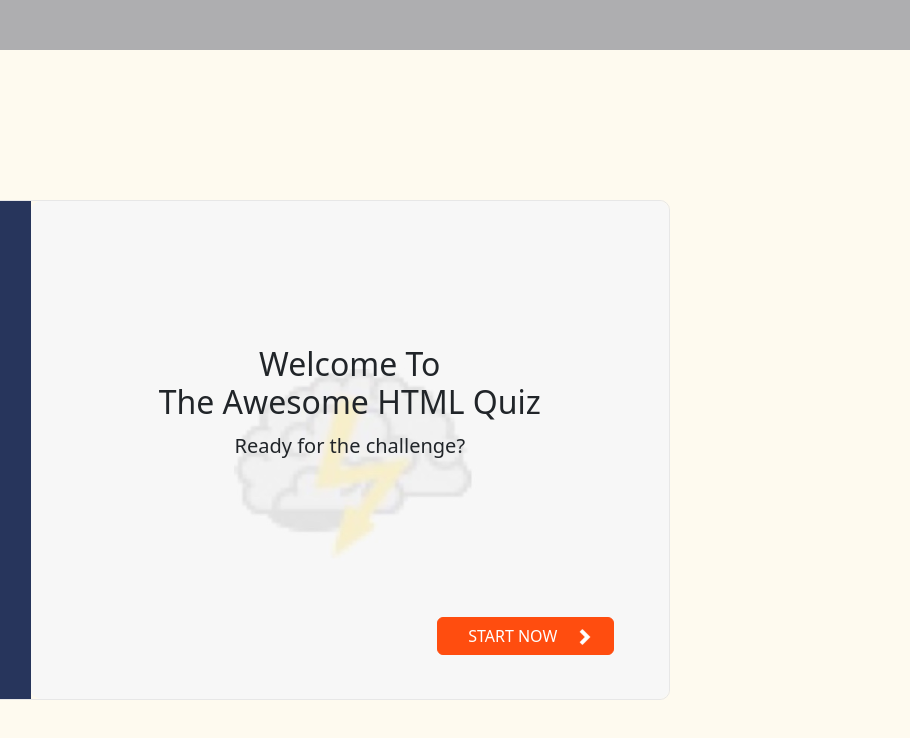
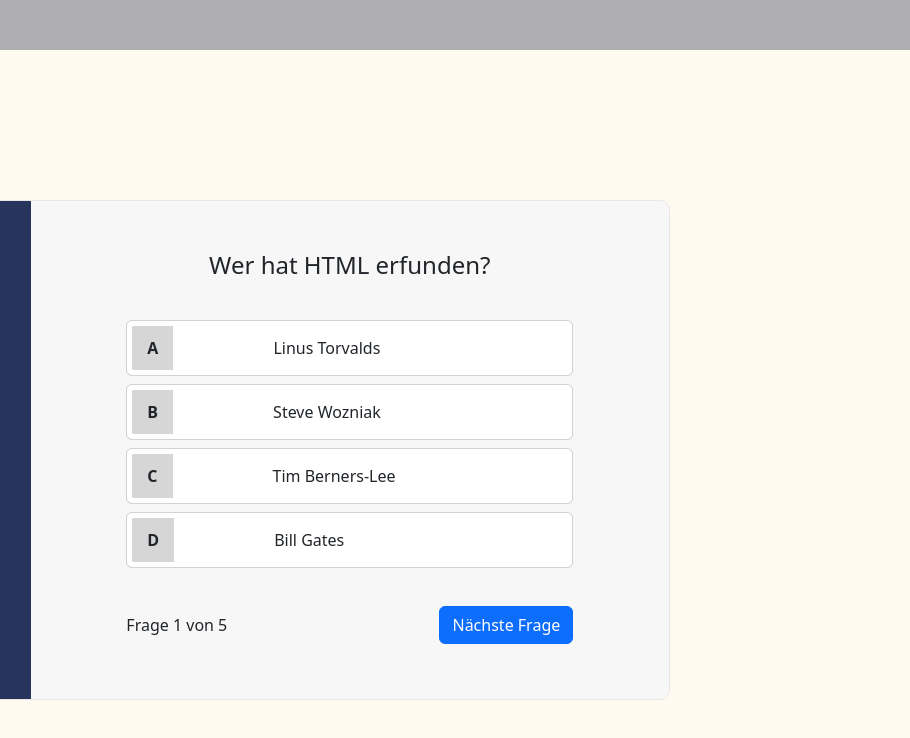
Before and after one commit to MarcovonBaumbach/QuizApp, a website: page index.html in a window 1280 px wide. Both pictures are taken after a click on the button "START NOW". Shown: the full height of the page, 370-1280 px from the left. Drawn offline with nearby package versions, Linux system fonts and the light colour scheme.

Commit message:
js htmlquestions

```diff
--- a/index.html
+++ b/index.html
@@ -9,13 +9,14 @@
     <link rel="stylesheet" href="style.css">
     <script src="script.js"></script>
 </head>
-<body>
+<body onload="init()">
     <!--Header-->
     <nav class="navbar bg-header">
         <div class="container-fluid">
           <span class="navbar-brand mb-0 h1">QuizApp</span>
         </div>
     </nav>
+
     <div class="quiz-card">
         <div class="container-size">
           <div class="card-menu">
@@ -27,12 +28,12 @@
                 <div class="flex-menu-links"><p class="vertical-bar">|</p><a class="menu-links" href="#">JAVA</a></div>
             </nav>
           </div>
-          <div class="card-body text-center background-img">
-              <h2 class="card-title">Welcome To <br> The Awesome HTML Quiz</h2>
-              <p class="card-text font-size-text">Ready for the challenge?</p>
-              <button class="btn btn-primary button-position" type="submit">START NOW <img src="img/White arrow right.png"></button>
+          <div id="card-body">
+
           </div>
         </div>
     </div>
+  </div>
+
 </body>
 </html>
--- a/script.js
+++ b/script.js
@@ -0,0 +1,108 @@
+let questionsHTML = [
+    {
+        'question': 'Wer hat HTML erfunden?',
+        'answer_1': 'Linus Torvalds',
+        'answer_2': 'Steve Wozniak',
+        'answer_3': 'Tim Berners-Lee',
+        'answer_4': 'Bill Gates',
+        'right_answer': 3
+    },
+    {
+        'question': 'Was ist das Tag für fette Schrift?',
+        'answer_1': `a`,
+        'answer_2': `b`,
+        'answer_3': `c`,
+        'answer_4': `d`,
+        'right_answer': 2
+    },
+    {
+        'question': 'Welcher Dateiname wird für die Startseite verwendet?',
+        'answer_1': `mainpage.html`,
+        'answer_2': `index.html`,
+        'answer_3': `main.index`,
+        'answer_4': `main.html`,
+        'right_answer': 2
+    },
+    {
+        'question': 'Mit welchem Tag fügt man Bilder ein?',
+        'answer_1': `img src=""`,
+        'answer_2': `img link=""`,
+        'answer_3': `img url=""`,
+        'answer_4': `img href=""`,
+        'right_answer': 1
+    },
+    {
+        'question': 'Was ist ein HTML Begriff?',
+        'answer_1': 'Jahr',
+        'answer_2': 'Monat',
+        'answer_3': 'Woche',
+        'answer_4': 'Tag',
+        'right_answer': 4
+    }
+];
+
+let questionsCSS = [
+    {
+        'question': 'Wie entfernt man einen Unterstrich?',
+        'answer_1': 'display: none;',
+        'answer_2': 'text-decoration: none;',
+        'answer_3': 'text-decoration: underline;',
+        'answer_4': 'transparency: 100%;',
+        'right_answer': 3
+    }
+];
+
+let currentQuestion = 0;
+
+
+function init() {
+    document.getElementById('card-body').innerHTML = htmlQuestionHTML();
+
+}
+
+function htmlQuestionHTML() {
+    return `
+        <div class="card-body text-center background-img top-padding">
+          <h2 class="card-title">Welcome To <br> The Awesome HTML Quiz</h2>
+          <p class="card-text font-size-text">Ready for the challenge?</p>
+          <button class="btn btn-primary button-position" onclick="showCurrentQuestion()" type="submit">START NOW <img src="img/White arrow right.png"></button>
+        </div>
+    `;
+}
+
+function showCurrentQuestion() {
+    document.getElementById('card-body').innerHTML = `
+    <div class="card-body text-center background-question-container">
+            <h4 class="card-title">${questionsHTML[currentQuestion].question}</h4>
+            <div id="answer_1" class="card mb-2">
+              <div class="card-flex ">
+                <div class="letter-div"><b>A</b></div>
+                ${questionsHTML[currentQuestion].answer_1}
+              </div>
+            </div>
+            <div id="answer_2" class="card mb-2">
+              <div class="card-flex ">
+                <div class="letter-div"><b>B</b></div>
+                ${questionsHTML[currentQuestion].answer_2}
+              </div>
+            </div>
+            <div id="answer_3" class="card mb-2">
+              <div class="card-flex ">
+                <div class="letter-div"><b>C</b></div>
+                ${questionsHTML[currentQuestion].answer_3}
+              </div>
+            </div>
+            <div id="answer_4" class="card mb-2">
+              <div class="card-flex ">
+                <div class="letter-div"><b>D</b></div>
+                ${questionsHTML[currentQuestion].answer_4}
+              </div>
+            </div>
+            <div class="flex-display">
+              <span>Frage ${currentQuestion + 1} von ${questionsHTML.length} </span>
+              <button class="btn btn-primary" onclick="showCurrentQuestion()" type="submit">Nächste Frage</button>
+            </div>
+        </div>
+    `;
+    currentQuestion++;
+}
--- a/style.css
+++ b/style.css
@@ -23,13 +23,27 @@
     width: 90px;
     height: auto;
     margin-left: 35px;
+    margin-right: 35px;
 }
 
 .background-img {
     background-image: url('img/brainbg.jpg');
     background-size: cover;
     background-position: center;
+    height: 100%;
     border-radius: 10px;
+}
+
+.background-question-container {
+    background-color: rgba(247,247,247,255);
+    border-bottom-right-radius: 10px;
+    border-top-right-radius: 10px;
+    padding-left: 15%;
+    padding-right: 15%;
+    height: 100%;
+}
+
+.top-padding {
     padding-top: 18%;
 }
 
@@ -49,6 +63,11 @@
     border-color: rgb(231, 231, 231);
     border-radius: 10px;
 }
+
+#card-body {
+    width: 100%;
+}
+
 
 .font-size-text {
     font-size: 20px;
@@ -104,3 +123,32 @@
 .flex-menu-links:hover {
     color: white;
 }
+
+.flex-display {
+    display: flex;
+    justify-content: space-between;
+    align-items: center;
+    padding-top: 30px;
+}
+
+h4 {
+    padding-top: 50px;
+    padding-bottom: 40px;
+}
+
+.card-flex {
+    display: flex;
+    justify-content: flex-start;
+    align-items: center;
+    gap: 100px;
+    padding: 5px;
+}
+
+.letter-div {
+    background-color: #d6d6d6;
+    padding-top: 10px;
+    padding-bottom: 10px;
+    padding-left: 15px;
+    padding-right: 15px;
+
+}
```
